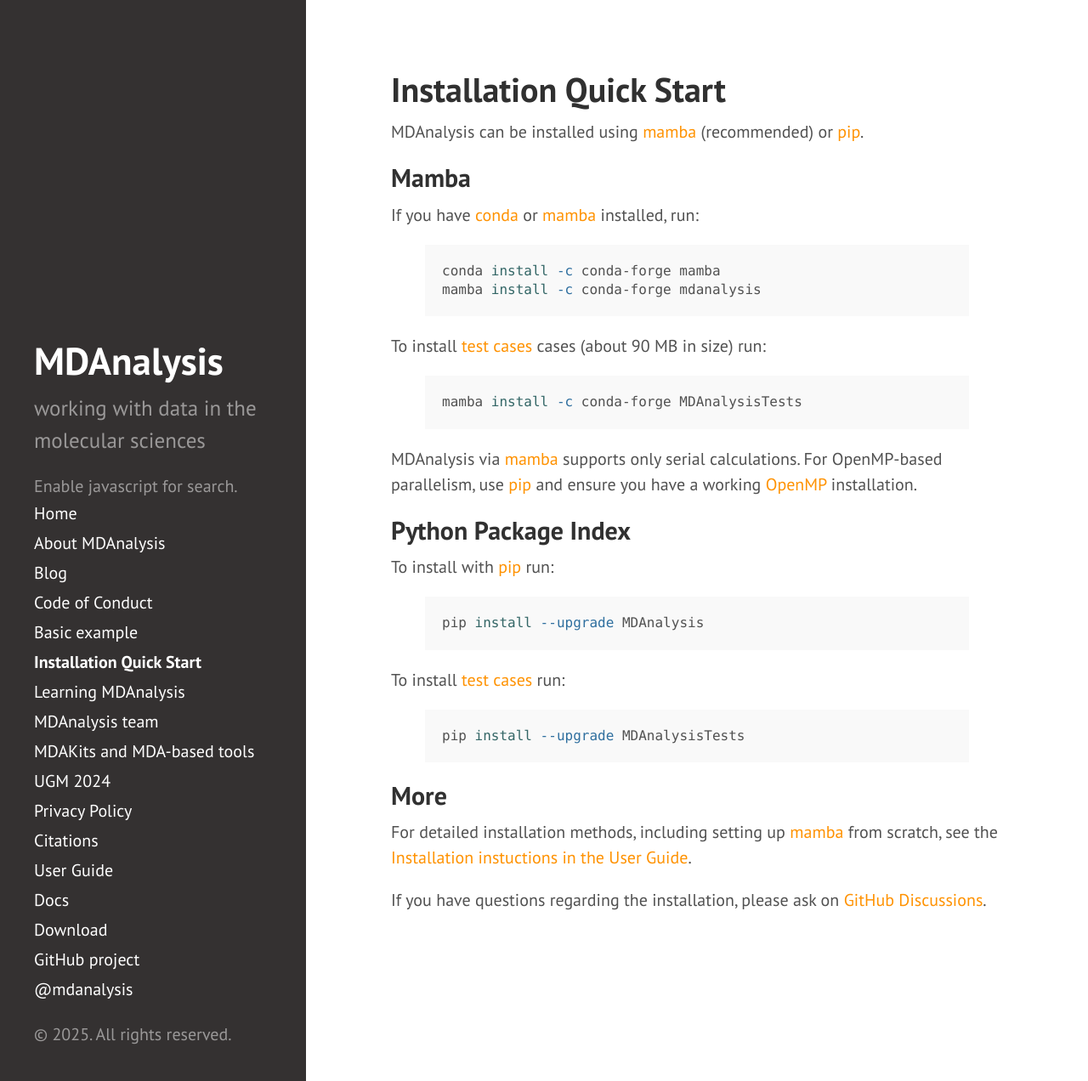
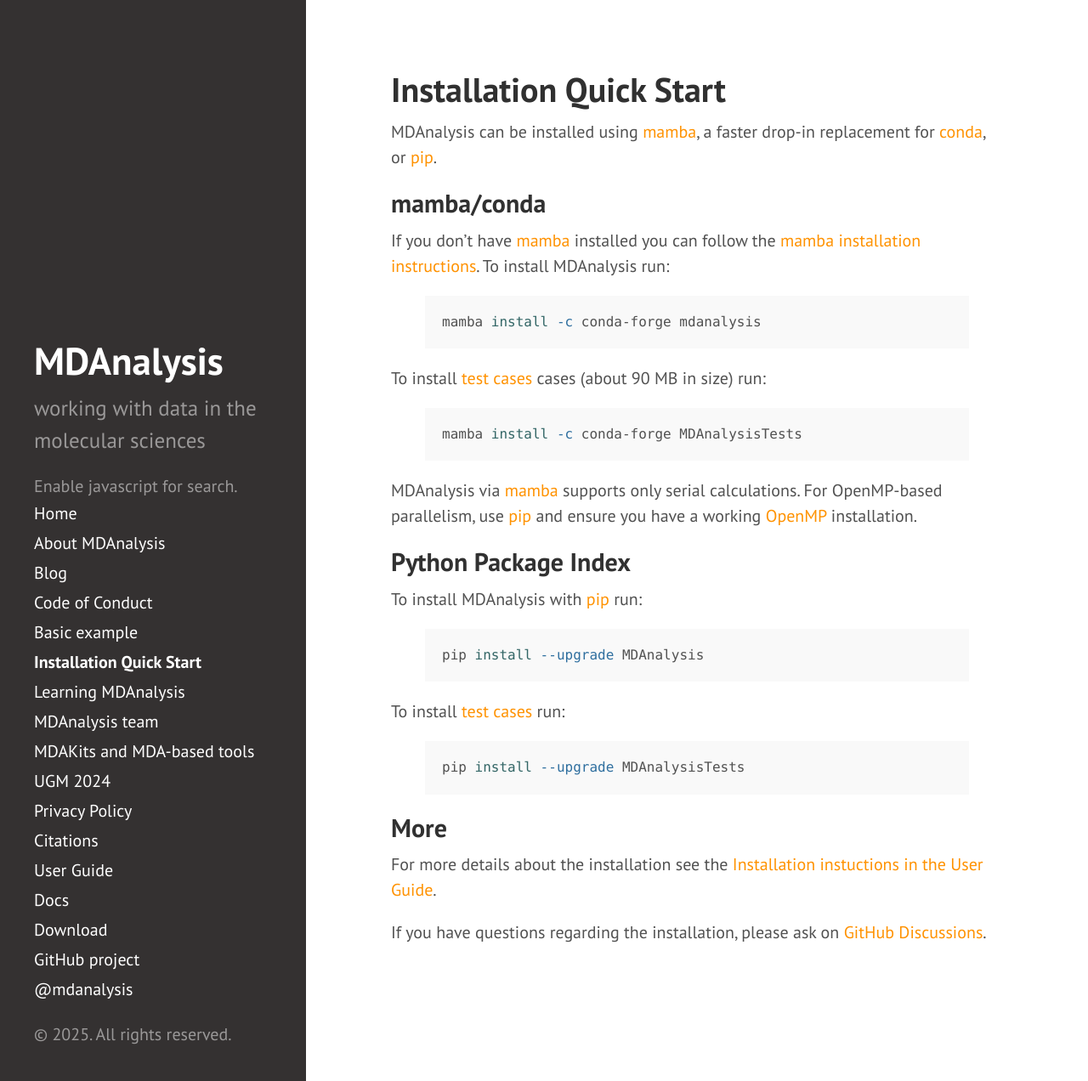
Before and after one commit to MDAnalysis/MDAnalysis.github.io, a Jekyll site: the page built from pages/installation_quick_start.md, in a window 1280 px wide and 1272 px high. Shown: the whole window at 85% size. Built offline with Jekyll 4.4.1, drawn with Linux system fonts in a browser that asks for light colours; comment, search, counter and statistics services are not loaded.

Commit message:
address PR review comments

```diff
--- a/pages/installation_quick_start.md
+++ b/pages/installation_quick_start.md
@@ -4,14 +4,14 @@ title: Installation Quick Start
 order: 2
 ---
 
-MDAnalysis can be installed using [mamba][] (recommended) or [pip][].
+MDAnalysis can be installed using [mamba][], a faster drop-in replacement for [conda][], or [pip][].
 
-## Mamba ##
+## mamba/conda ##
 
-If you have [conda][] or [mamba][] installed, run:
+If you don't have [mamba][] installed you can follow the [mamba installation instructions][].
+To install MDAnalysis run:
 
 {% highlight bash %}
-conda install -c conda-forge mamba
 mamba install -c conda-forge mdanalysis
 {% endhighlight %}
 
@@ -28,7 +28,7 @@ a working [OpenMP][] installation.
 
 ## Python Package Index ##
 
-To install with [pip][] run:
+To install MDAnalysis with [pip][] run:
 
 {% highlight bash %}
 pip install --upgrade MDAnalysis
@@ -42,7 +42,7 @@ pip install --upgrade MDAnalysisTests
 
 ## More ##
 
-For detailed installation methods, including setting up [mamba][] from scratch, see the [Installation instuctions in the {{ site.docs.userguide.name }}]({{ site.docs.userguide.url }}/stable/installation.html).
+For more details about the installation see the [Installation instuctions in the {{ site.docs.userguide.name }}]({{ site.docs.userguide.url }}/stable/installation.html).
 
 If you have questions regarding the installation, please ask on
 [{{site.mailinglists.discussion.name}}]({{site.mailinglists.discussion.url}}).
@@ -50,6 +50,6 @@ If you have questions regarding the installation, please ask on
 [pip]: https://pip.pypa.io/en/latest/
 [mamba]:https://anaconda.org/conda-forge/mamba
 [conda]: https://conda.io/
-[installation instuctions]: https://mamba.readthedocs.io/en/latest/installation/mamba-installation.html
+[mamba installation instructions]: https://mamba.readthedocs.io/en/latest/installation/mamba-installation.html
 [OpenMP]: https://www.openmp.org/
 [test cases]: {{ site.docs.userguide.url }}/stable/installation.html#testing
```
